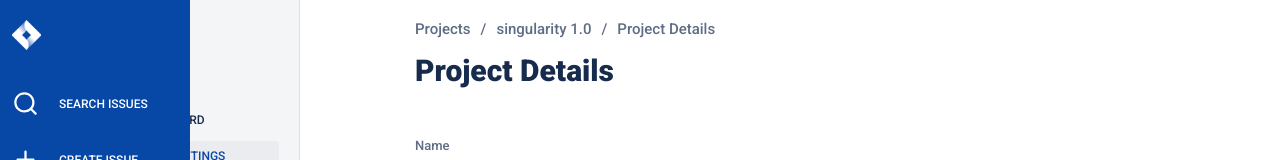
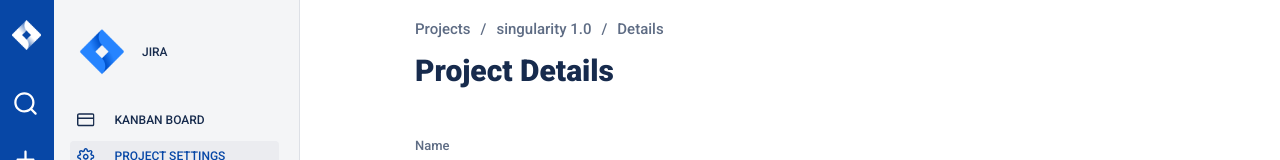
Before and after one commit to eslamKhalifa19/jira-clone, a React (Create React App) app: page /project-settings in a window 1280 px wide. Shown: the top 160 px of the page. Built offline with nearby package versions, Linux system fonts and the light colour scheme; what miragejs would draw is missing.

Commit message:
fix: Change Tab Prop in BreadCrumbs and add BreadCrumbs in CreateIssue

```diff
--- a/src/FormCreateIssue/FormCreateIssue.js
+++ b/src/FormCreateIssue/FormCreateIssue.js
@@ -13,6 +13,7 @@ import {
   Reporter,
   Assignees,
 } from "../DummyData";
+import BreadCrumb from "../BreadCrumb/BreadCrumb";
 
 function FormCreateIssue() {
   const formik = useFormik({
@@ -46,6 +47,9 @@ function FormCreateIssue() {
         noValidate
         onReset={formik.handleReset}
       >
+        <div className="u-margin-bottom-small">
+          <BreadCrumb Tab="Create Issue" />
+        </div>
         <div className="u-margin-bottom-large">
           <h1 className="heading-primary">Create Issue</h1>
         </div>
--- a/src/FormSettings/FormSettings.js
+++ b/src/FormSettings/FormSettings.js
@@ -39,7 +39,7 @@ function FormSettings() {
   return (
     <form onSubmit={formik.handleSubmit} className="form-settings" noValidate>
       <div className="u-margin-bottom-small">
-        <BreadCrumb Tab="Project Details" />
+        <BreadCrumb Tab="Details" />
       </div>
       <div className="u-margin-bottom-large">
         <h1 className="heading-primary">Project Details</h1>
--- a/src/pages/KanbanBoard.js
+++ b/src/pages/KanbanBoard.js
@@ -65,7 +65,7 @@ function KanbanBoard() {
   return (
     <div className="page-kanban-board">
       <div className="u-margin-bottom-small">
-        <BreadCrumb Tab="Kanban Board" />
+        <BreadCrumb Tab="Issues" />
       </div>
       <div className="u-margin-bottom-large">
         <h1 className="heading-primary">Kanban board</h1>
```
